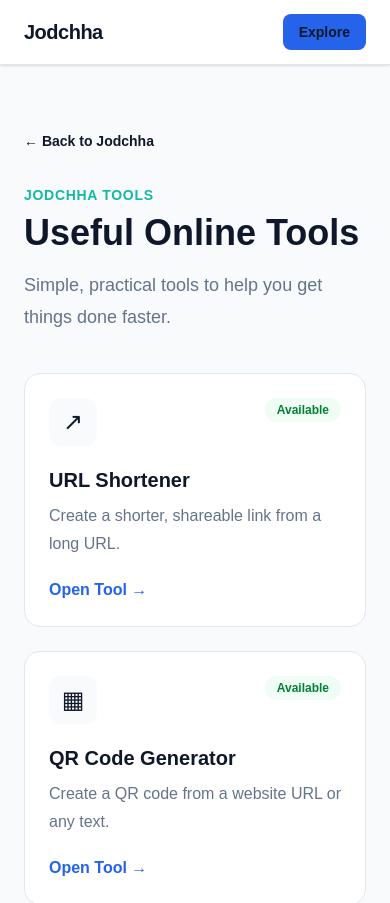
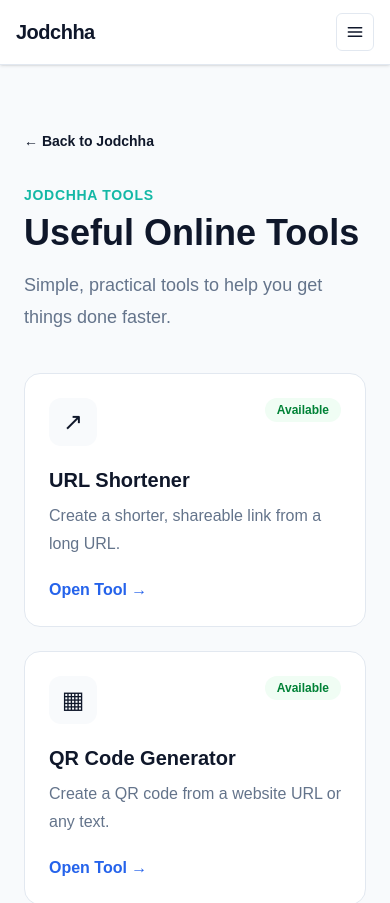
Before and after one commit to sameer9860/Jodchha, a Next.js app in the folder frontend/: page /tools in a window 390 px wide. Shown: the top 903 px of the page. Built offline with nearby package versions, Linux system fonts and the light colour scheme.

Commit message:
feat: make navbar sticky and responsive

```diff
--- a/frontend/components/layout/Navbar.tsx
+++ b/frontend/components/layout/Navbar.tsx
@@ -1,9 +1,22 @@
-import Link from "next/dist/client/link";
+"use client";
+
+import Link from "next/link";
+import { useState } from "react";
 
 export default function Navbar() {
+  const [isOpen, setIsOpen] = useState(false);
+
+  const navLinks = [
+    { href: "/", label: "Home" },
+    { href: "#discover", label: "Discover" },
+    { href: "/tools", label: "Tools" },
+    { href: "#categories", label: "Categories" },
+  ];
+
   return (
-    <header className="sticky top-0 z-50 border-b border-[var(--border)] bg-[var(--white)]/90 backdrop-blur-sm shadow-sm">
-      <div className="mx-auto flex h-16 max-w-6xl items-center justify-between px-6">
+    <header className="sticky top-0 z-50 border-b border-[var(--border)] bg-[var(--white)]/90 shadow-sm backdrop-blur-sm">
+      <div className="mx-auto max-w-6xl px-4 sm:px-6">
+        <div className="flex h-16 items-center justify-between gap-4">
           <Link
             href="/"
             className="text-xl font-bold tracking-tight text-[var(--foreground)]"
@@ -12,35 +25,18 @@
           </Link>
 
           <nav className="hidden items-center gap-6 md:flex">
+            {navLinks.map((link) => (
               <Link
-            href="/"
-            className="text-sm font-medium text-[var(--foreground)] transition hover:text-[var(--primary)]"
-          >
-            Home
-          </Link>
-
-          <Link
-            href="#discover"
+                key={link.label}
+                href={link.href}
                 className="text-sm font-medium text-[var(--muted)] transition hover:text-[var(--primary)]"
               >
-            Discover
+                {link.label}
               </Link>
-
-          <Link
-            href="/tools"
-            className="text-sm font-medium text-[var(--muted)] transition hover:text-[var(--primary)]"
-          >
-            Tools
-          </Link>
-
-          <Link
-            href="#categories"
-            className="text-sm font-medium text-[var(--muted)] transition hover:text-[var(--primary)]"
-          >
-            Categories
-          </Link>
+            ))}
           </nav>
 
+          <div className="hidden md:block">
             <Link
               href="#discover"
               className="rounded-lg bg-[var(--primary)] px-4 py-2 text-sm font-semibold text-white transition hover:bg-[var(--primary-dark)]"
@@ -48,6 +44,53 @@
               Explore
             </Link>
           </div>
+
+          <button
+            type="button"
+            aria-label="Toggle menu"
+            aria-expanded={isOpen}
+            onClick={() => setIsOpen((value) => !value)}
+            className="inline-flex items-center justify-center rounded-md border border-[var(--border)] p-2 text-[var(--foreground)] md:hidden"
+          >
+            <span className="sr-only">Open menu</span>
+            <svg
+              viewBox="0 0 24 24"
+              className="h-5 w-5"
+              fill="none"
+              stroke="currentColor"
+              strokeWidth="1.8"
+              strokeLinecap="round"
+            >
+              <path d="M4 7h16M4 12h16M4 17h16" />
+            </svg>
+          </button>
+        </div>
+
+        {isOpen && (
+          <div className="border-t border-[var(--border)] bg-[var(--white)] py-4 md:hidden">
+            <nav className="flex flex-col gap-3">
+              {navLinks.map((link) => (
+                <Link
+                  key={link.label}
+                  href={link.href}
+                  onClick={() => setIsOpen(false)}
+                  className="text-sm font-medium text-[var(--muted)] transition hover:text-[var(--primary)]"
+                >
+                  {link.label}
+                </Link>
+              ))}
+
+              <Link
+                href="#discover"
+                onClick={() => setIsOpen(false)}
+                className="mt-2 inline-flex items-center justify-center rounded-lg bg-[var(--primary)] px-4 py-2 text-sm font-semibold text-white"
+              >
+                Explore
+              </Link>
+            </nav>
+          </div>
+        )}
+      </div>
     </header>
   );
 }
```
Lines whose indentation alone changed are shown as unchanged.
